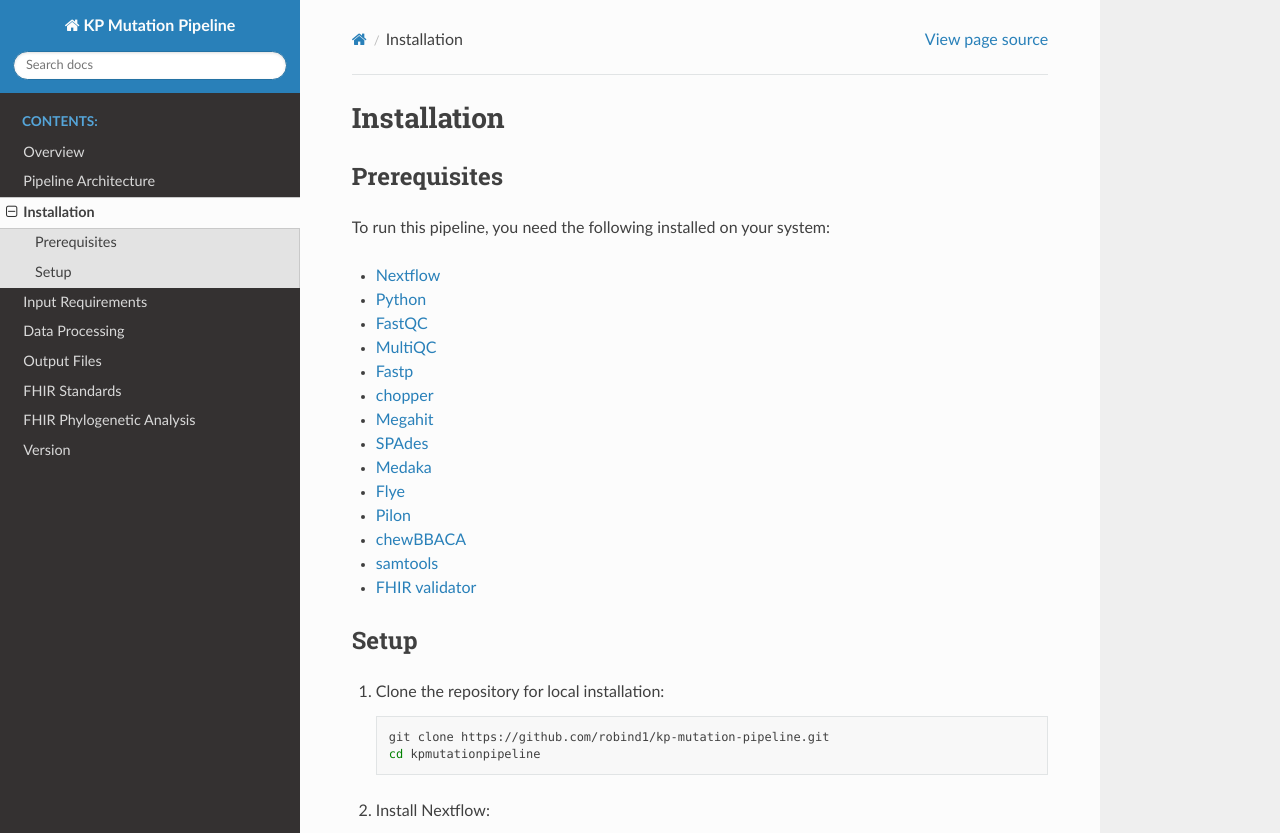
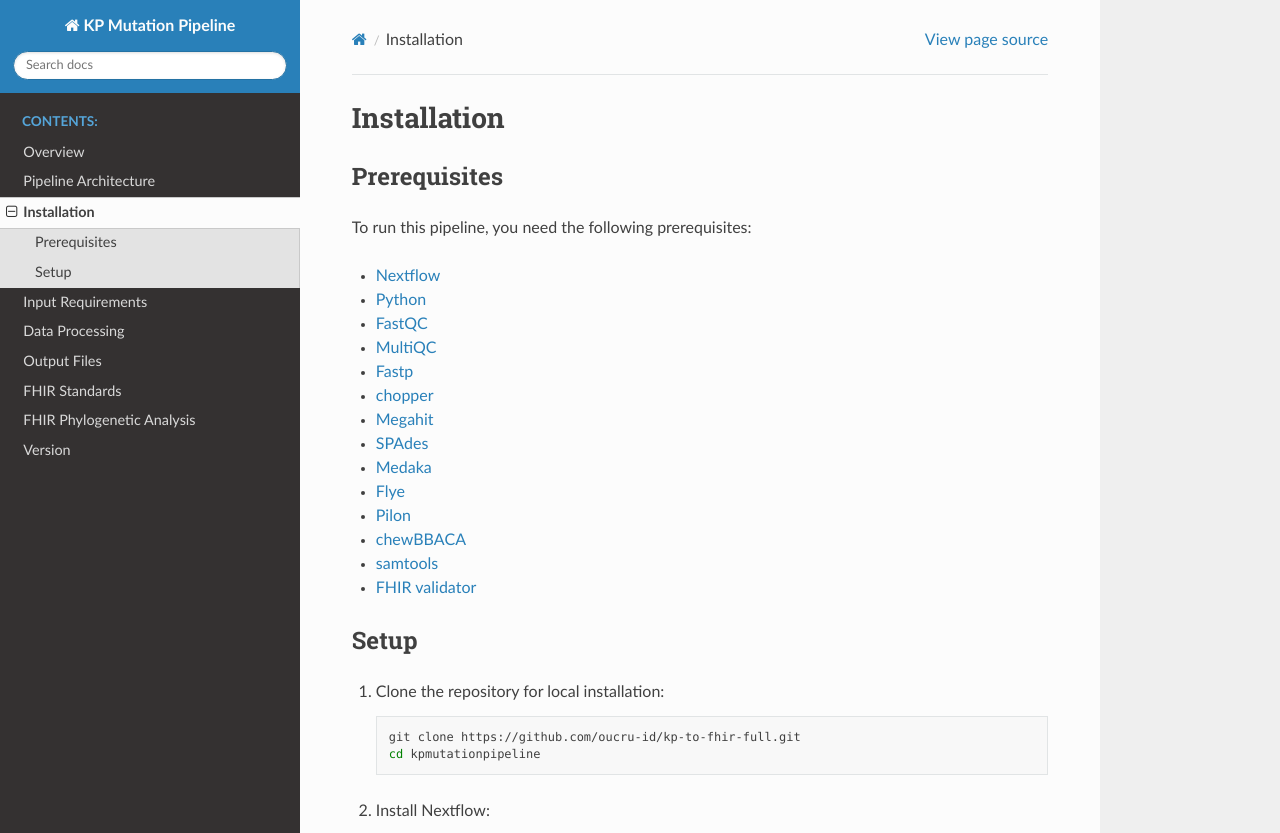
Before and after one commit to robind1/KP-pipeline-docs, a Sphinx documentation site: the page built from docs/source/installation.md, in a window 1280 px wide and 1170 px high. Shown: the top 833 px of the window. Built offline with Sphinx 7.4.7 and the Read the Docs theme 3.1.0, drawn with Linux system fonts in a browser that asks for light colours.

Commit message:
Update installation.md

````diff
--- a/docs/source/installation.md
+++ b/docs/source/installation.md
@@ -1,7 +1,7 @@
 # Installation
 
 ## Prerequisites
-To run this pipeline, you need the following installed on your system:
+To run this pipeline, you need the following prerequisites:
 
 *   [Nextflow](https://www.nextflow.io/)
 *   [Python](https://www.python.org/)
@@ -21,7 +21,7 @@
 ## Setup
 1.  Clone the repository for local installation:
     ```bash
-    git clone https://github.com/robind1/kp-mutation-pipeline.git
+    git clone https://github.com/oucru-id/kp-to-fhir-full.git
     cd kpmutationpipeline
     ```
 2.  Install Nextflow:
````
